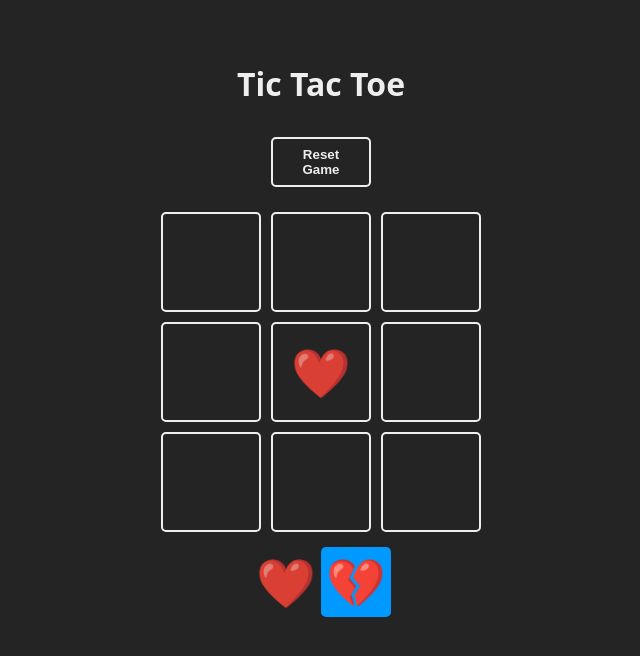
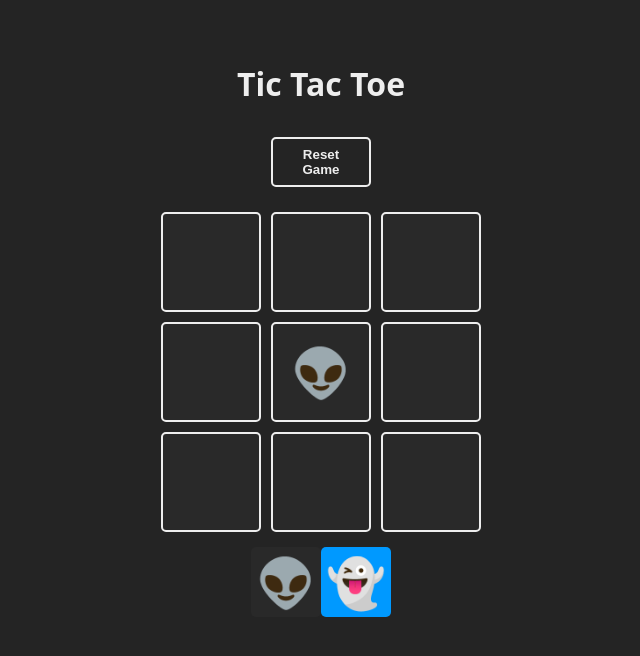
Before and after one commit to froma-dev/discovering-react, a React (Vite) app in the folder 01-tic-tac-toe/: page / in a window 1280 px wide. Both pictures are taken after a click on the element 640 px from the left and 372 px from the top of the page. Shown: the top 656 px of the page, without its empty margins (319-959 px from the left). Built offline with nearby package versions, Linux system fonts and the light colour scheme.

Commit message:
Tic-Tac-Toe * Add display flag for the winner modal. * Add animation for winning lane. * Add opacity transition for the winning modal.

```diff
--- a/01-tic-tac-toe/src/App.jsx
+++ b/01-tic-tac-toe/src/App.jsx
@@ -1,5 +1,5 @@
 import './App.css'
-import {useState} from "react";
+import {useState, useEffect} from "react";
 import confetti from "canvas-confetti";
 import {Square} from "./components/Square.jsx";
 import {TURNS, GAME_STATE} from './constants.js'
@@ -20,6 +20,22 @@ function App() {
     const [board, setBoard] = useState(restoreGame);
     const [turn, setTurn] = useState(restoreTurn);
     const [winner, setWinner] = useState(GAME_STATE.NEW_GAME);
+    const [winningCombo, setWinningCombo] = useState([]);
+    const [displayWinner, setDisplayWinner] = useState(false);
+
+    useEffect(() => {
+        let displayWinnerId;
+
+        if (winner !== GAME_STATE.NEW_GAME) {
+            displayWinnerId = setTimeout(() => {
+                setDisplayWinner(true);
+            }, 500);
+        }
+
+        return () => {
+            clearTimeout(displayWinnerId)
+        }
+    }, [winningCombo]);
 
     const updateBoard = (index) => {
         if (board[index] || winner) return;
@@ -36,14 +52,16 @@ function App() {
         saveGameToStorage({
             board: newBoard,
             turn: newTurn
-        })
+        });
 
-        const newWinner = checkWinner(newBoard);
+        const {newWinner, combo} = checkWinner(newBoard);
 
         if (newWinner) {
             confetti();
+            setWinningCombo(combo);
             setWinner(newWinner);
         } else if (checkEndGame(newBoard)) {
+            setWinningCombo([]);
             setWinner(GAME_STATE.TIE);
         }
     };
@@ -52,6 +70,8 @@ function App() {
         setBoard(Array(9).fill(null));
         setTurn(TURNS.X);
         setWinner(GAME_STATE.NEW_GAME);
+        setWinningCombo([]);
+        setDisplayWinner(false);
     }
 
     return (
@@ -66,6 +86,7 @@ function App() {
                                 key={index}
                                 index={index}
                                 updateBoard={updateBoard}
+                                isWinningCombo={winningCombo.indexOf(index) >= 0}
                             >
                                 {square}
                             </Square>
@@ -82,10 +103,12 @@ function App() {
                 </Square>
             </section>
 
-            <WinnerModal
-                resetGame={resetGame}
-                winner={winner}
-            />
+            {displayWinner &&
+                <WinnerModal
+                    resetGame={resetGame}
+                    winner={winner}
+                />
+            }
         </main>
     )
 }
--- a/01-tic-tac-toe/src/components/Square.jsx
+++ b/01-tic-tac-toe/src/components/Square.jsx
@@ -1,5 +1,5 @@
-export const Square = ({ children, isSelected, updateBoard, index }) => {
-    const className = `square ${isSelected ? 'is-selected' : ''}`
+export const Square = ({ children, isSelected, updateBoard, index, isWinningCombo}) => {
+    const className = `square ${isSelected ? 'is-selected' : ''} ${isWinningCombo ? 'win' : ''}`
 
     const handleClick = () => {
         updateBoard(index);
--- a/01-tic-tac-toe/src/components/WinnerModal.jsx
+++ b/01-tic-tac-toe/src/components/WinnerModal.jsx
@@ -6,7 +6,7 @@ export function WinnerModal ({ winner, resetGame}) {
     const winnerText = winner === false ? 'Tie' : 'Winner:';
 
     return (
-        <section className="winner">
+        <section className="winner winner--show">
             <div className="text">
                 <h2>{winnerText}</h2>
 
--- a/01-tic-tac-toe/src/constants.js
+++ b/01-tic-tac-toe/src/constants.js
@@ -1,6 +1,6 @@
 export const TURNS = {
-    X: '❤️',
-    O: '💔'
+    X: '👽',
+    O: '👻'
 };
 export const GAME_STATE = {
     NEW_GAME: null,
--- a/01-tic-tac-toe/src/index.css
+++ b/01-tic-tac-toe/src/index.css
@@ -95,6 +95,8 @@ body {
     display: grid;
     place-items: center;
     background-color: rgba(0, 0, 0, 0.7);
+    opacity: 0;
+    animation: fade-in ease-in 0.8s forwards;
 }
 
 .winner .text {
@@ -128,4 +130,36 @@ body {
     place-items: center;
     cursor: pointer;
     font-size: 48px;
+    background-color: #292929;
+    transition: background-color 0.3s ease-in-out;
 }
+
+.square:hover {
+    background-color: #888888;
+}
+
+.square.win {
+    animation: pop ease-in-out 0.3s forwards;
+}
+
+@keyframes pop {
+    0% {
+        transform: scale(1);
+    }
+    50% {
+        transform: scale(1.3);
+    }
+    100% {
+        transform: scale(1);
+        background-color: #09f;
+    }
+}
+
+@keyframes fade-in {
+    0% {
+        opacity: 0;
+    }
+    100% {
+        opacity: 1;
+    }
+}
--- a/01-tic-tac-toe/src/logic/board.js
+++ b/01-tic-tac-toe/src/logic/board.js
@@ -10,12 +10,15 @@ export const checkWinner = (boardToCheck) => {
             boardToCheck[a] === boardToCheck[b] &&
             boardToCheck[a] === boardToCheck[c]
         ) {
-            return boardToCheck[a];
+            return {
+                newWinner: boardToCheck[a],
+                combo
+            };
         }
     }
 
     // No winner.
-    return null;
+    return {};
 };
 
 export const checkEndGame = (boardToCheck) => {
```
